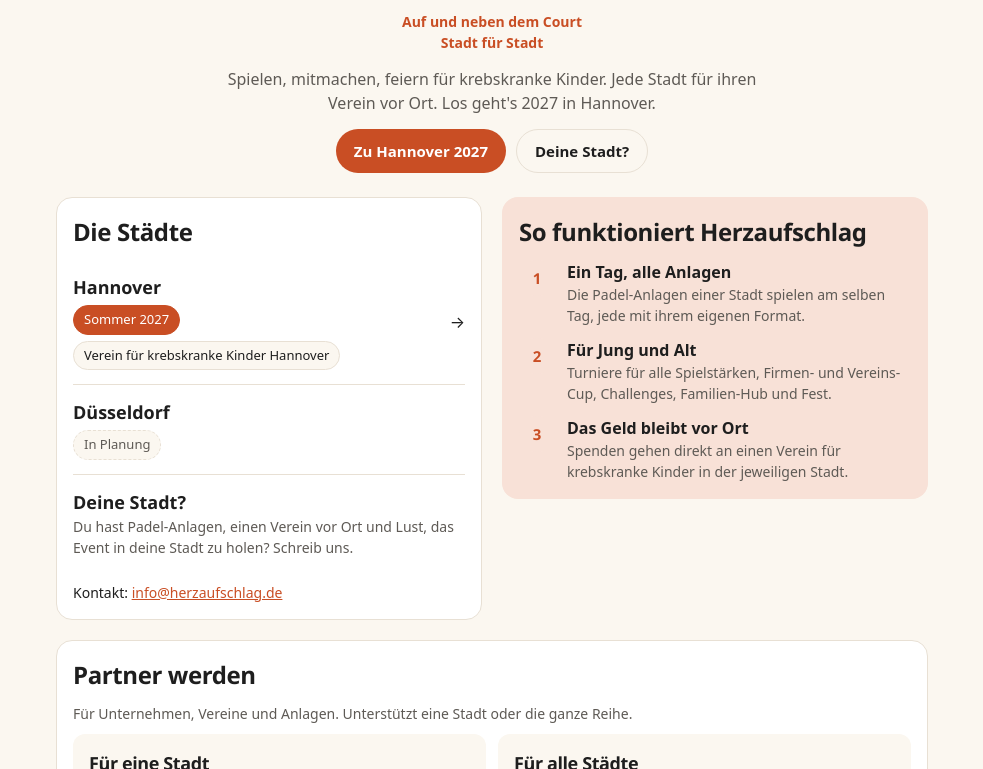
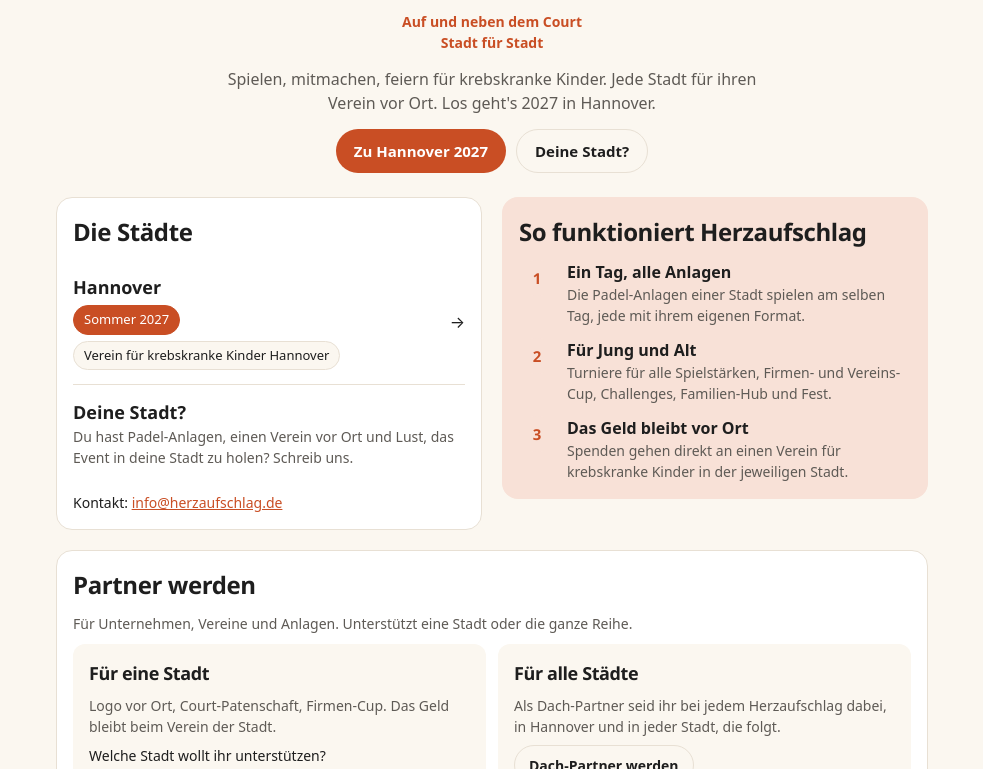
Before and after one commit to b7tmvt794f-ai/herzaufschlag-website, a plain HTML site: page index.html in a window 1280 px wide. Shown: the part 331-1100 px from the top of the page, without its empty margins (148-1131 px from the left). Drawn offline with Linux system fonts and the light colour scheme.

Commit message:
Düsseldorf wieder entfernt (war nur ein Beispiel)
Co-Authored-By: Claude Opus 5.5 <noreply@anthropic.com>
Claude-Session: https://claude.ai/code/session_012pJbrLBiV76HQ9dnhWfgsW

```diff
--- a/index.html
+++ b/index.html
@@ -58,9 +58,6 @@
           <div><b>Hannover</b><div class="chips"><span class="chip live">Sommer 2027</span><span class="chip">Verein für krebskranke Kinder Hannover</span></div></div>
           <span aria-hidden="true">→</span>
         </a>
-        <div class="city">
-          <div><b>Düsseldorf</b><div class="chips"><span class="chip ex">In Planung</span></div></div>
-        </div>
         <div class="city" id="deine-stadt">
           <div><b>Deine Stadt?</b><p class="small muted">Du hast Padel-Anlagen, einen Verein vor Ort und Lust, das Event in deine Stadt zu holen? Schreib uns.</p></div>
         </div>
@@ -88,7 +85,6 @@
           <div class="city-pick">
             <select id="city-pick">
               <option value="hannover/#sponsor">Hannover 2027</option>
-              <option value="mailto:info@herzaufschlag.de?subject=Partner%20Herzaufschlag%20D%C3%BCsseldorf">Düsseldorf (in Planung)</option>
               <option value="mailto:info@herzaufschlag.de?subject=Herzaufschlag%20in%20unserer%20Stadt">Unsere Stadt fehlt</option>
             </select>
             <a class="btn btn-primary btn-sm" id="city-go" href="hannover/#sponsor">Weiter</a>
```
